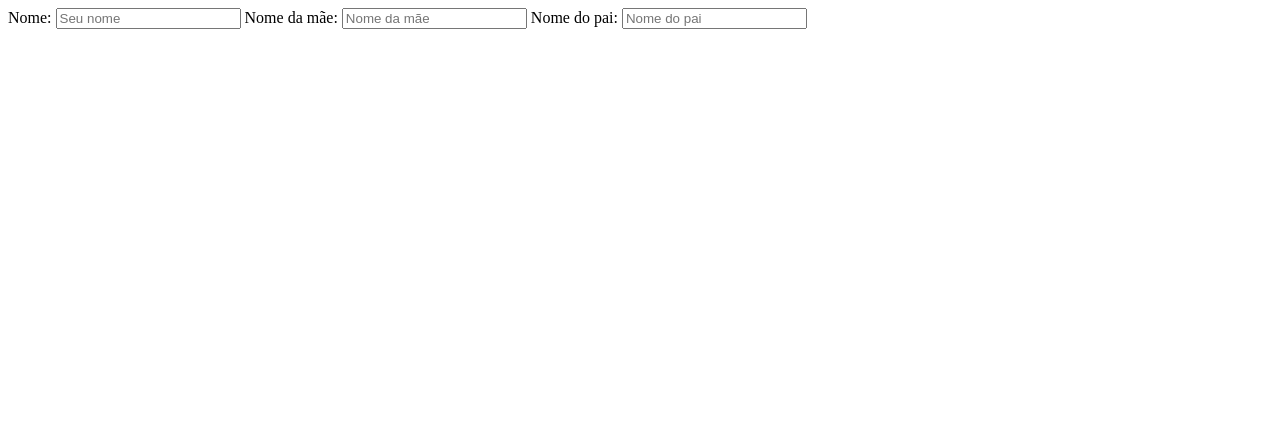
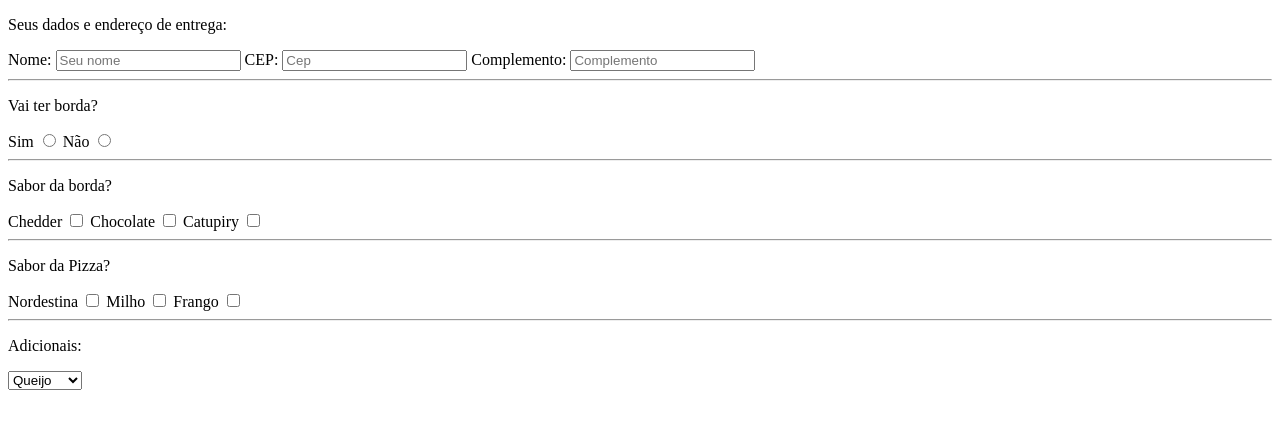
Before and after one commit to MarcioCalisto/AP--WEB, a plain HTML site: page AP-WEB-turma-1/dia-2/index.html in a window 1280 px wide. Drawn offline with Linux system fonts and the light colour scheme.

Commit message:
Add files via upload

```diff
--- a/AP-WEB-turma-1/dia-2/index.html
+++ b/AP-WEB-turma-1/dia-2/index.html
@@ -1,23 +1,77 @@
 <!DOCTYPE html>
 <html lang="en">
+
 <head>
     <meta charset="UTF-8">
     <meta name="viewport" content="width=device-width, initial-scale=1.0">
     <title>Formulário</title>
 </head>
+
 <body>
     <form>
-
+        <p>Seus dados e endereço de entrega:</p>
         <label for="nome">Nome:</label>
         <input type="text" name="nome" placeholder="Seu nome" id="nome">
+        <!-- Trocar por endereço -->
+        <label for="cep">CEP:</label>
+        <input type="text" name="nome" placeholder="Cep" id="cep">
 
-        <label for="nome">Nome da mãe:</label>
-        <input type="text" name="nome" placeholder="Nome da mãe" id="nome">
+        <label for="complemento">Complemento:</label>
+        <input type="text" name="nome" placeholder="Complemento" id="complemento">
 
-        <label for="nome">Nome do pai:</label>
-        <input type="text" name="nome" placeholder="Nome do pai" id="nome">
+        <!-- Escolha uma borda -->
+        <hr />
+        <p>Vai ter borda?</p>
+        <label for="Pizza_sim">Sim</label>
+        <input type="radio" value="sim" name="valid_borda" id="Pizza_sim">
+
+        <label for="Pizza_nao">Não</label>
+        <input type="radio" value="nao" name="valid_borda" id="Pizza_nao">
+
+        <hr />
+
+        <!-- Sabor da borda -->
+        <p>Sabor da borda?</p>
+
+        <label for="sabor_borda_chedder">Chedder</label>
+        <input type="checkbox" value="borda_chedder" name="borda_sabor" id="sabor_borda_chedder">
+
+        <label for="sabor_borda_chocolate">Chocolate</label>
+        <input type="checkbox" value="borda_chocolate" name="borda_sabor" id="sabor_borda_chocolate">
+
+        <label for="sabor_borda_catupiry">Catupiry</label>
+        <input type="checkbox" value="borda_catupiry" name="borda_sabor" id="sabor_borda_catupiry">
+
+        <hr />
+
+        <!-- Sabor da pizza -->
+        <p>Sabor da Pizza?</p>
+
+        <label for="sabor_pizza_nordestina">Nordestina</label>
+        <input type="checkbox" value="pizza_nordestina" name="pizza_sabor" id="sabor_pizza_nordestina">
+
+        <label for="sabor_pizza_milho">Milho</label>
+        <input type="checkbox" value="pizza_milho" name="pizza_sabor" id="sabor_pizza_milho">
+
+        <label for="sabor_pizza_frango">Frango</label>
+        <input type="checkbox" value="pizza_frango" name="pizza_sabor" id="sabor_pizza_frango">
+
+        <hr/>
+        <!-- Adicionais -->
+        <p>Adicionais:</p>
+        <label for="adicionais"></label>
+        <select name="adicionais" id="adicionais">
+            <option value="adicionais_queijo">Queijo</option>
+            <option value="adicionais_tomate">Tomate</option>
+            <option value="adicionais_bacon">Bacon</option>
+            <option value="adicionais_milho">Milho</option>
+            <option value="adicionais_oregano">Orégano</option>
+            <option value="adicionais_cebola">Cebola</option>
+        </select>
+
 
 
     </form>
 </body>
+
 </html>
```
